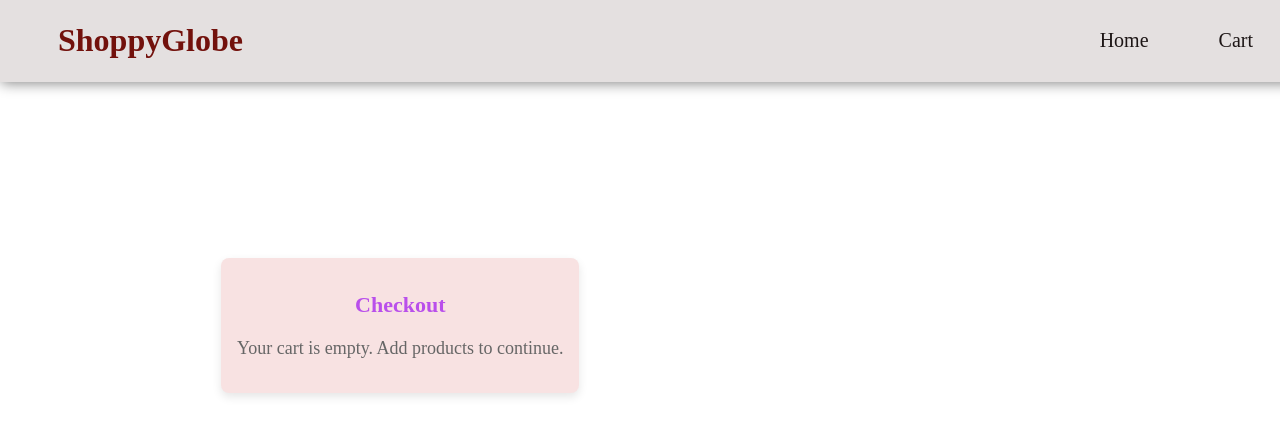
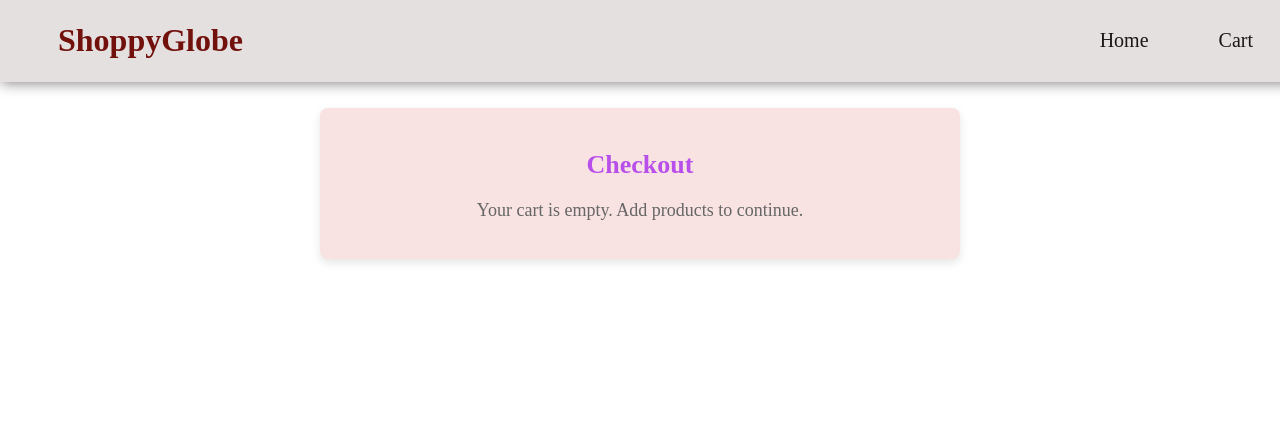
Before and after one commit to Ravi-Rathod143/shoopyShop, a React (Vite) app: page /checkout in a window 1280 px wide. Shown: the top 436 px of the page. Built offline with nearby package versions, Linux system fonts and the light colour scheme.

Commit message:
changes commit

```diff
--- a/src/components/Checkout.css
+++ b/src/components/Checkout.css
@@ -129,30 +129,4 @@
 
 
 
-@media (min-width: 768px) {
-  .checkout {
-      max-width: 90%;
-      margin: 190px auto; /*  */
-      padding: 16px;
-      position: fixed;
-      left: 221px;
-  }
-
-  h2 {
-      font-size: 22px;
-  }
-
-  ul li {
-      font-size: 14px;
-      padding: 8px;
-  }
-
-  h3 {
-      font-size: 18px;
-  }
-
-  .purchase-btn {
-      padding: 10px 16px;
-      font-size: 14px;
-  }
-}
+/*  */
```
